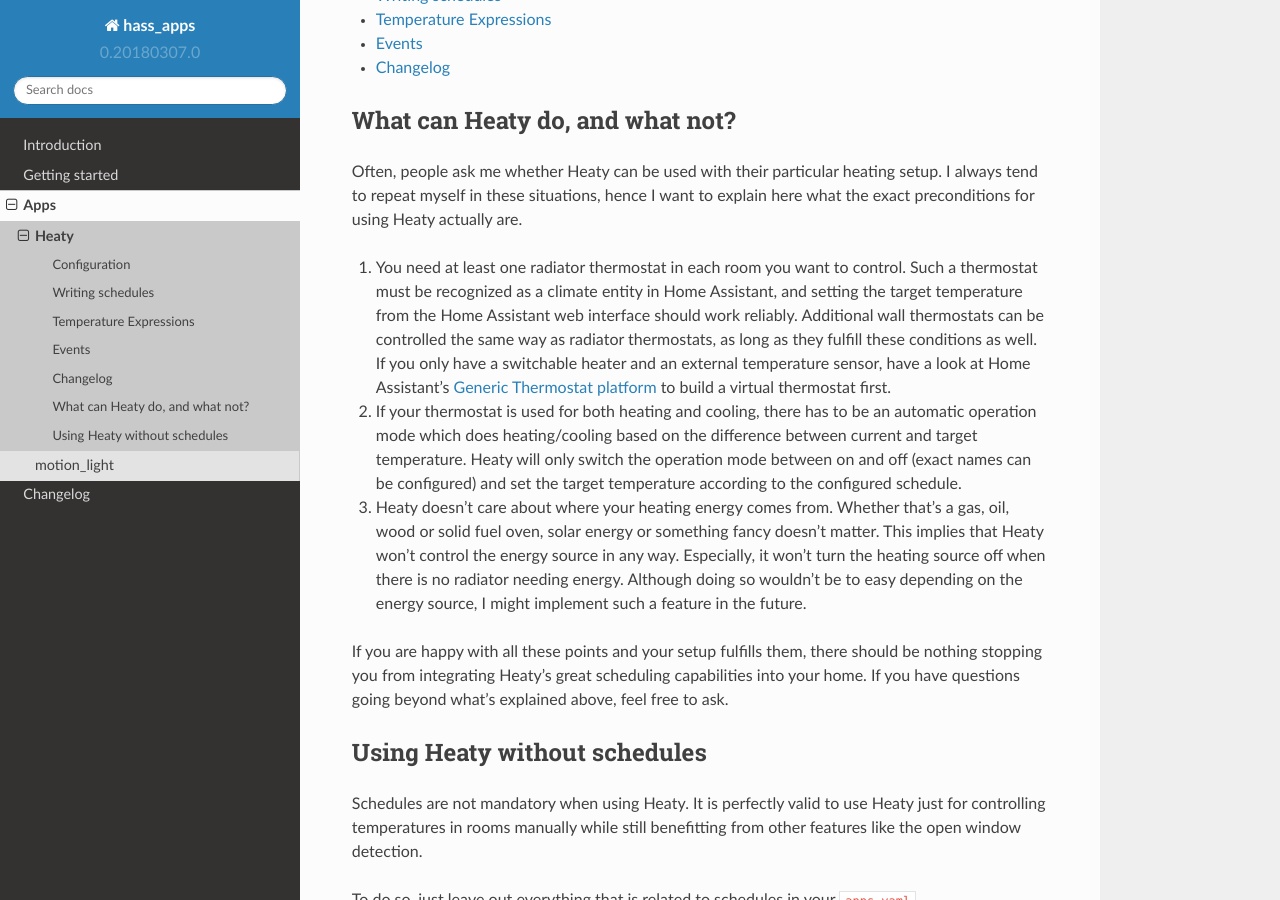
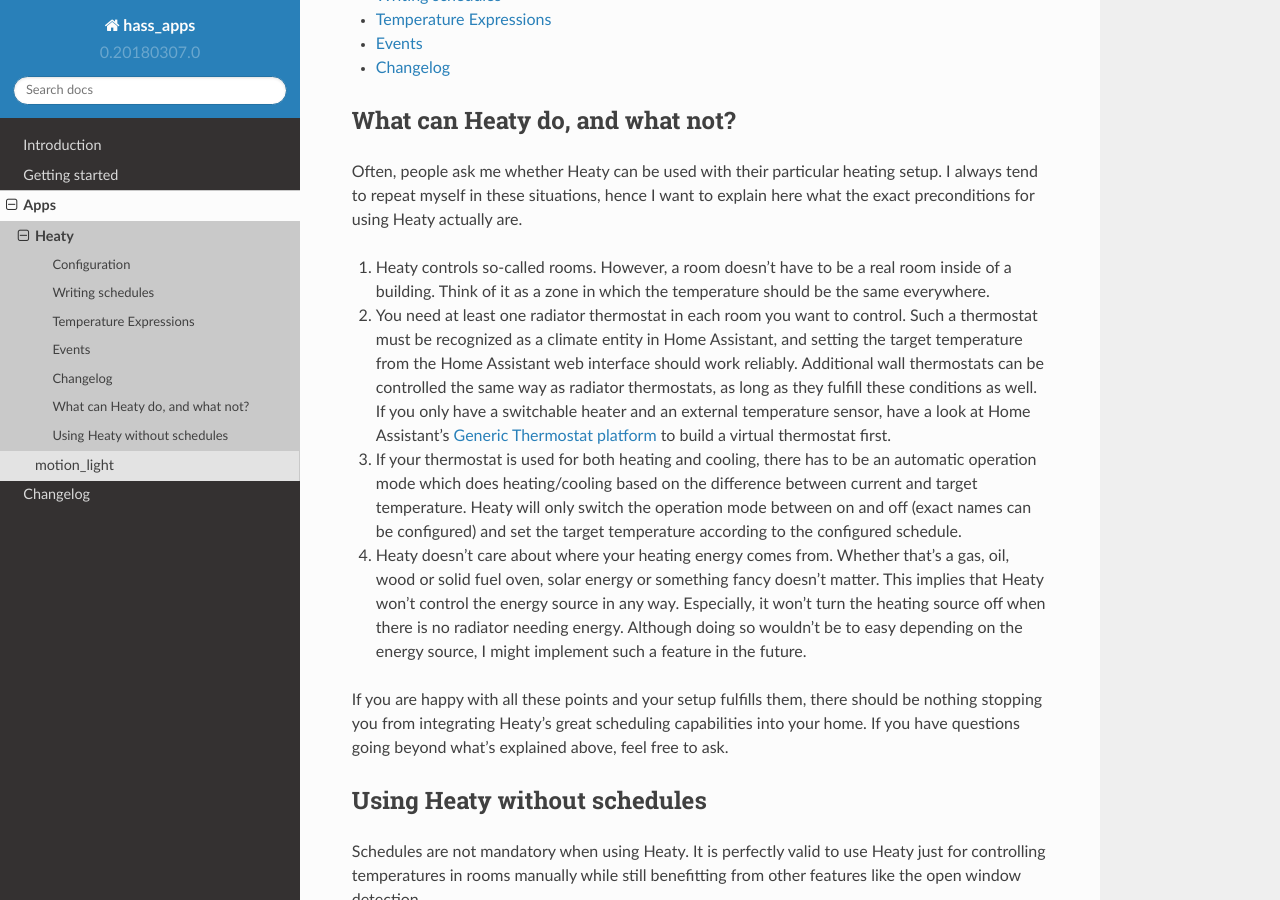
Before and after one commit to bob1de/hass-apps, a Sphinx documentation site: the page built from docs/apps/heaty/index.rst, in a window 1280 px wide and 900 px high, scrolled down 632 px. Built offline with Sphinx 7.4.7 and the Read the Docs theme 2.0.0, drawn with Linux system fonts in a browser that asks for light colours.

Commit message:
[heaty] Explained the concept of a room in the docs

```diff
--- a/docs/apps/heaty/index.rst
+++ b/docs/apps/heaty/index.rst
@@ -37,7 +37,11 @@
 hence I want to explain here what the exact preconditions for using
 Heaty actually are.
 
-1. You need at least one radiator thermostat in each room you want to
+1. Heaty controls so-called rooms. However, a room doesn't have to be
+   a real room inside of a building. Think of it as a zone in which the
+   temperature should be the same everywhere.
+
+2. You need at least one radiator thermostat in each room you want to
    control. Such a thermostat must be recognized as a climate entity
    in Home Assistant, and setting the target temperature from the
    Home Assistant web interface should work reliably. Additional wall
```
Also changed, not shown: other parts of docs/apps/heaty/index.rst (+2 -2 lines).
